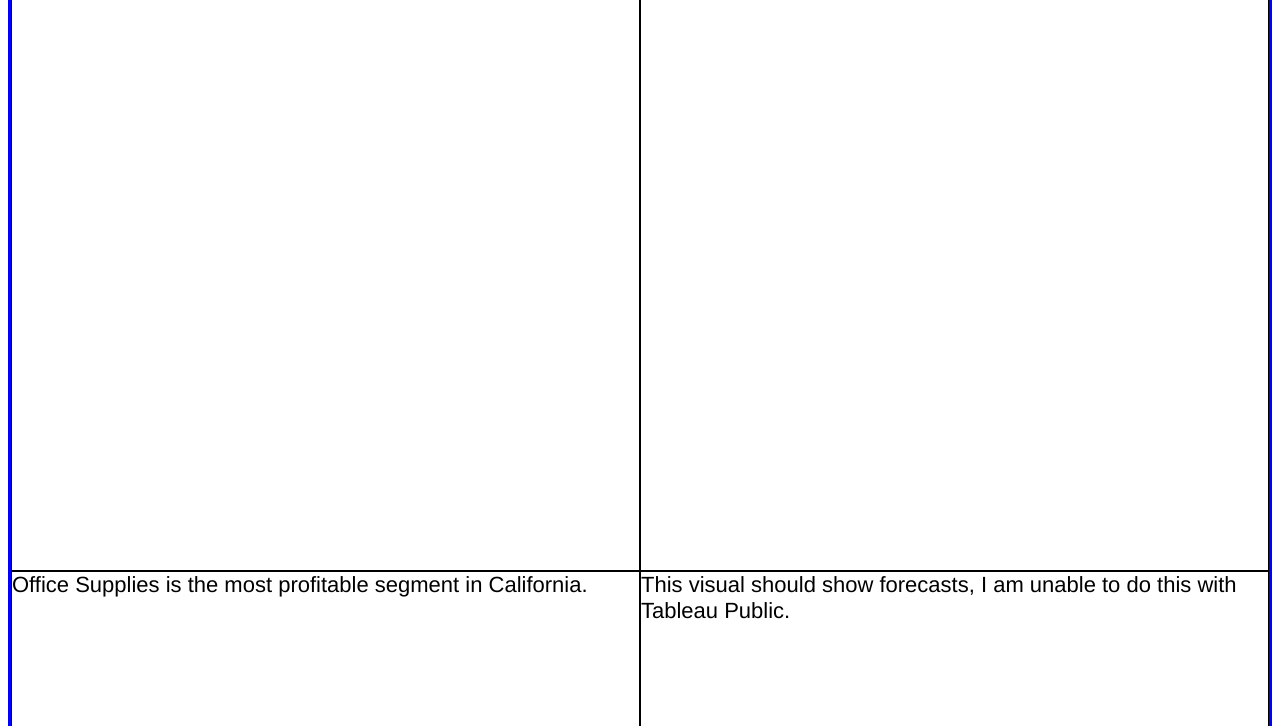
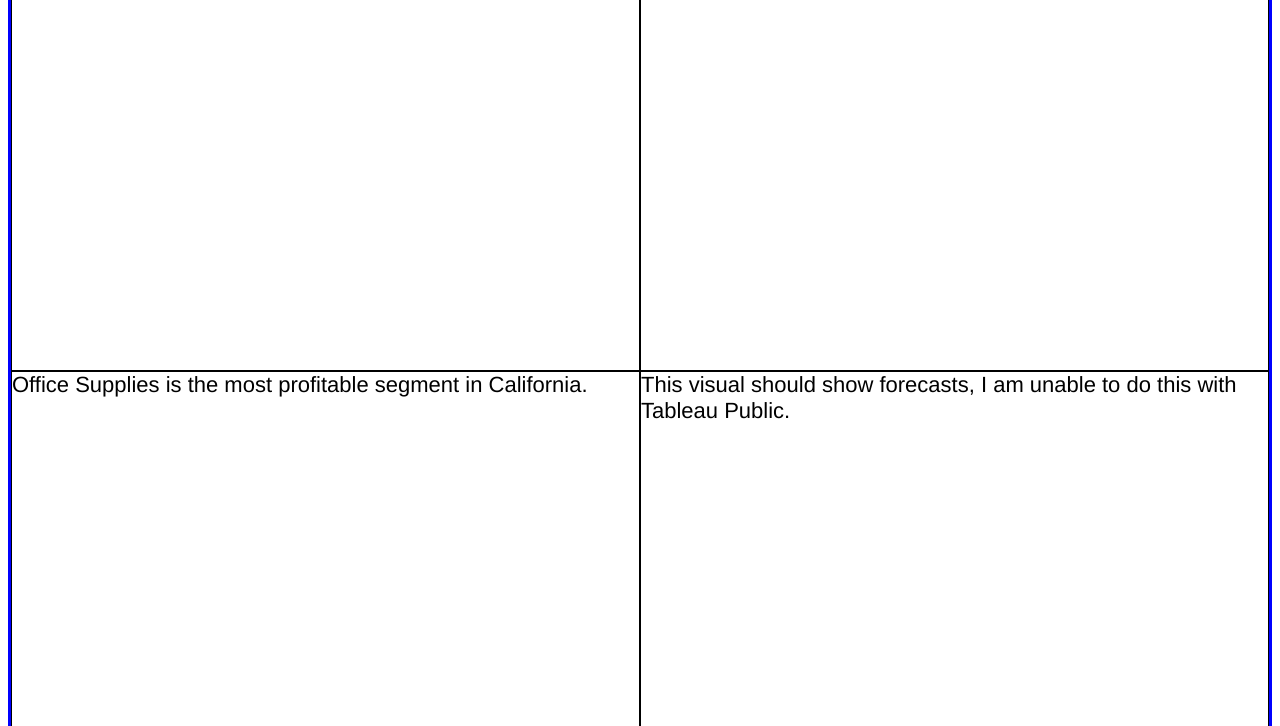
Before and after one commit to camjc1/IS501, a website: page tableau.html in a window 1280 px wide. Shown: the part 74-800 px from the top of the page. Drawn offline with Linux system fonts and the light colour scheme.

Commit message:
Add files via upload

```diff
--- a/styles/mystyles.css
+++ b/styles/mystyles.css
@@ -61,7 +61,7 @@ li {
     border: 3px solid blue;
     display: grid;
     grid-template-columns: 50% 50%;
-    grid-auto-rows: 75vh 75vh;
+    grid-auto-rows: 50vh 50vh;
   }
 
   .tbl_item {
```
